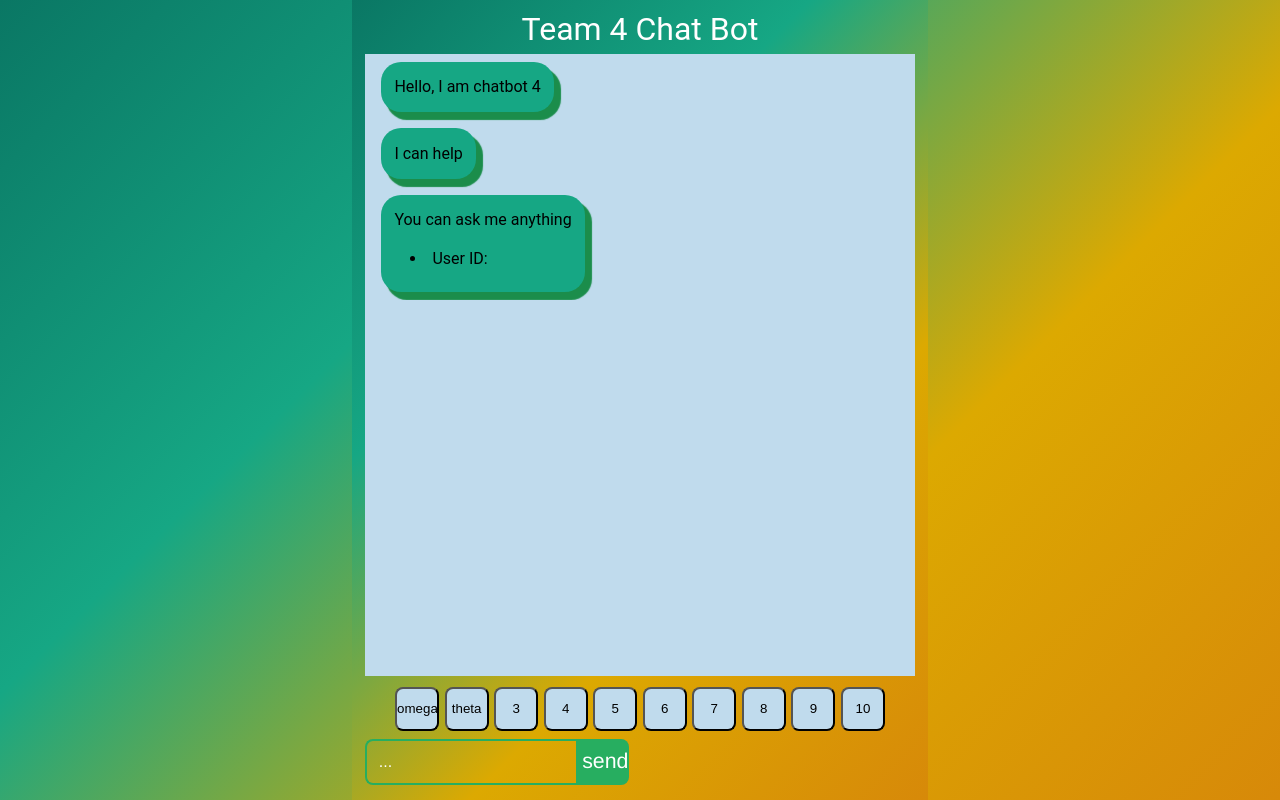
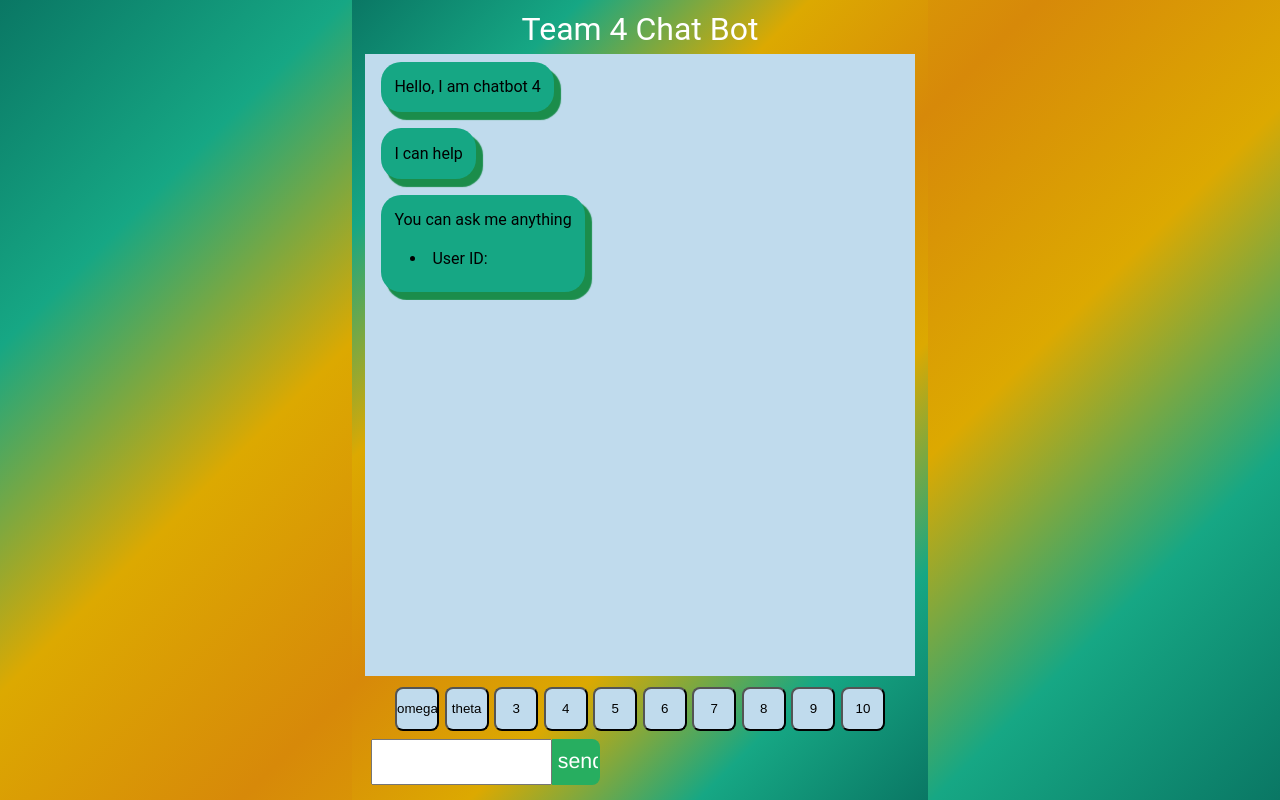
Before and after one commit to Lumenita/Team4, a React (Create React App) app in the folder my-app/: page / in a window 1280 px wide. Shown: the top 800 px of the page. Built offline with nearby package versions, Linux system fonts and the light colour scheme; no server answers; the HTML template or start-up script is replaced by a standard one.

Commit message:
styling change
changed textarea to input
and changed background color scheme

```diff
--- a/my-app/src/components/Style.css
+++ b/my-app/src/components/Style.css
@@ -13,7 +13,7 @@ body > div {
     font-weight: 400;
     font-size: 1em;
     line-height: 1.45;
-    background: linear-gradient(-45deg, #d78909, #dca901,#16a784, #0a7764);
+    background: linear-gradient(-45deg, #0a7764, #16a784, #dca901, #d78909, #dca901,#16a784, #0a7764);
 }
 .mainPage {
     background-color: #000028;
@@ -172,7 +172,7 @@ ul {
     font-size: 12pt;
     font-family: Helvetica;
 }
-textarea[name="chatbox"] {
+input[name="chatbox"] {
     resize: none;
     border: 2px solid #27ae60;
     border-right: 0;
@@ -184,11 +184,11 @@ textarea[name="chatbox"] {
     padding: 0.75em;
     border-radius: 8px 0px 0px 8px;
     font-family: inherit;
-    font-size: 1em;
+    font-size: 1.2em;
     overflow: hidden;
     position: static;
 }
-textarea[name="chatbox"]:focus {
+input[name="chatbox"]:focus {
     outline: none;
     border: 2px solid #4bd786;
 }
```
Also changed, not shown: 1 other file (tests, documents, lock files or other folders).
